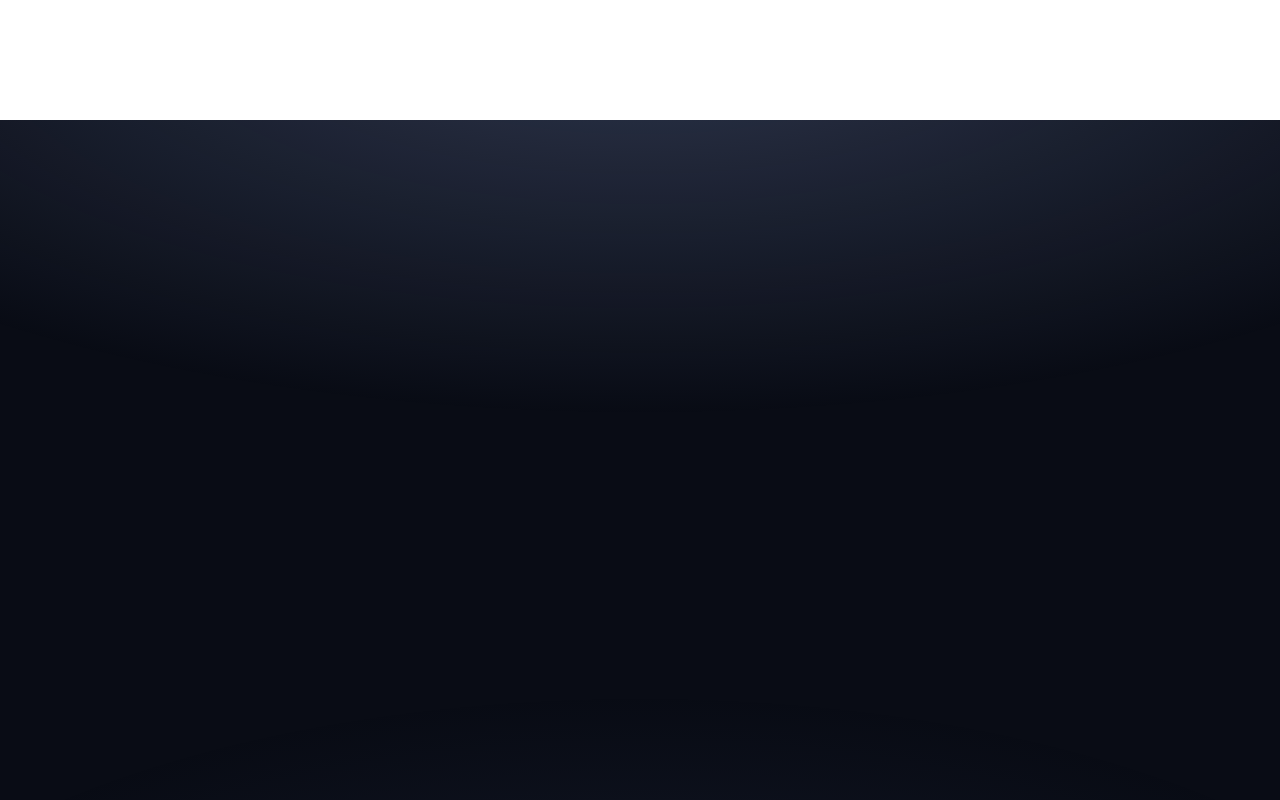
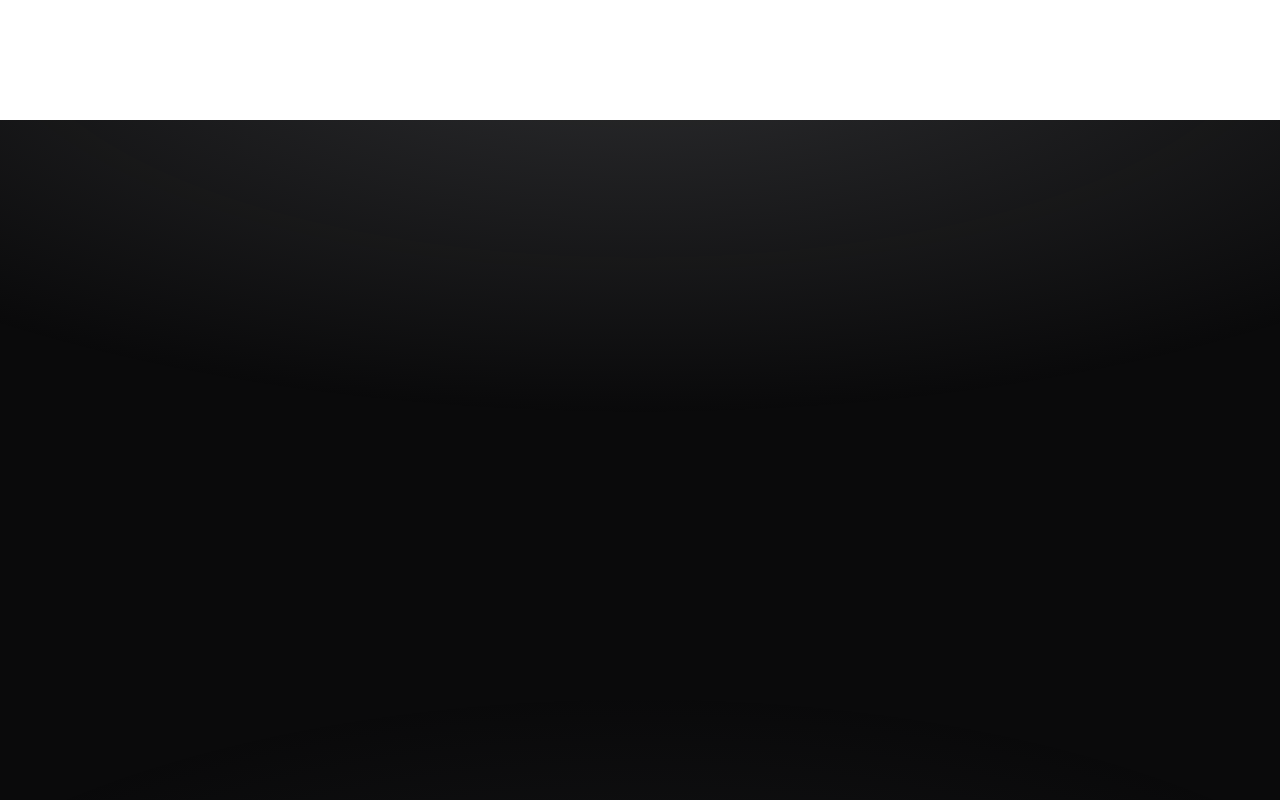
Before and after one commit to Rendersarc2026/Catenate, a Next.js app: page / in a window 1280 px wide. Shown: the part 3560-4360 px from the top of the page. Built offline with nearby package versions, Linux system fonts and the light colour scheme.

Commit message:
refactor: update background styles in AuthorisedDistributors and WhyCatenate sections for improved visual consistency

```diff
--- a/src/components/site/authorised-distributors.tsx
+++ b/src/components/site/authorised-distributors.tsx
@@ -226,7 +226,7 @@ function Backdrop() {
   return (
     <span
       aria-hidden="true"
-      className="pointer-events-none absolute inset-0 -z-1 bg-[radial-gradient(130%_82%_at_50%_-14%,rgba(126,146,198,0.32),transparent_62%),radial-gradient(100%_70%_at_50%_118%,rgba(86,102,148,0.16),transparent_66%)]"
+      className="pointer-events-none absolute inset-0 -z-1 bg-[radial-gradient(130%_82%_at_50%_-14%,rgba(150,152,158,0.26),transparent_62%),radial-gradient(100%_70%_at_50%_118%,rgba(110,112,118,0.14),transparent_66%)]"
     />
   )
 }
@@ -317,7 +317,7 @@ export function AuthorisedDistributors() {
     return (
       <section
         id="authorised-distributors"
-        className="on-blue relative isolate flex min-h-dvh w-full flex-col justify-center overflow-hidden bg-[#090c15] py-[clamp(64px,10vh,120px)] text-white"
+        className="on-blue relative isolate flex min-h-dvh w-full flex-col justify-center overflow-hidden bg-[#0a0a0b] py-[clamp(64px,10vh,120px)] text-white"
       >
         <Backdrop />
         <Field />
@@ -329,7 +329,7 @@ export function AuthorisedDistributors() {
     <section
       ref={trackRef}
       id="authorised-distributors"
-      className="on-blue relative isolate w-full bg-[#090c15] text-white"
+      className="on-blue relative isolate w-full bg-[#0a0a0b] text-white"
       style={{ minHeight: `${TRACK_VH + 100}vh` }}
     >
       <div className="sticky top-0 flex h-dvh w-full flex-col overflow-hidden pt-[clamp(72px,18vh,200px)] [contain:layout_paint]">
--- a/src/components/site/why-catenate-section.tsx
+++ b/src/components/site/why-catenate-section.tsx
@@ -87,11 +87,11 @@ export function WhyCatenate() {
       id="why-catenate"
       className="section on-blue relative isolate flex min-h-screen min-h-[100dvh] flex-col justify-center items-center bg-black py-12 sm:py-16 lg:py-20 overflow-x-clip text-white"
     >
-      {/* Night sky: black crown falling into deep navy, with a blue horizon
+      {/* Night sky: black crown falling into graphite, with a grey horizon
           glow rising from the foot of the section. */}
       <span
         aria-hidden="true"
-        className="pointer-events-none absolute inset-0 -z-1 bg-[radial-gradient(72%_40%_at_50%_110%,rgba(178,218,255,1)_0%,rgba(84,150,248,0.92)_26%,rgba(22,74,214,0.55)_54%,transparent_78%),linear-gradient(180deg,#000_0%,#01020f_28%,#020626_52%,#03105a_78%,#04166f_100%)]"
+        className="pointer-events-none absolute inset-0 -z-1 bg-[radial-gradient(72%_40%_at_50%_110%,rgba(214,216,222,1)_0%,rgba(136,140,150,0.9)_26%,rgba(62,65,74,0.55)_54%,transparent_78%),linear-gradient(180deg,#000_0%,#040405_28%,#0c0d10_52%,#1b1c21_78%,#23242a_100%)]"
       />
       <div className="mx-auto flex w-full max-w-[1600px] 2xl:max-w-[1720px] px-6 sm:px-8 xl:px-12 flex-col items-center">
         {/* Section Header: Centered display heading */}
```
